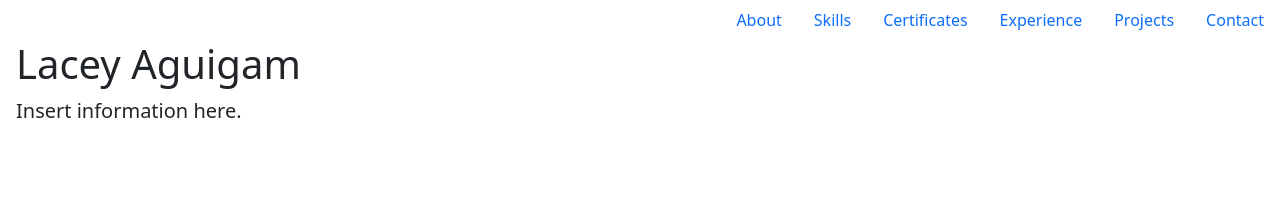
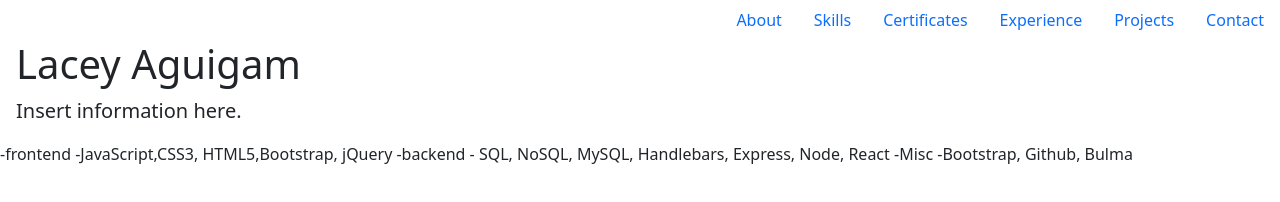
Before and after one commit to laceyaguigam/Portfolio, a plain HTML site: page index.html in a window 1280 px wide. Drawn offline with nearby package versions, Linux system fonts and the light colour scheme.

Commit message:
added skills information in the designated section

```diff
--- a/index.html
+++ b/index.html
@@ -47,7 +47,14 @@
 
 
     <!-- Experience -->
+
     <!-- Skills -->
+    -frontend
+        -JavaScript,CSS3, HTML5,Bootstrap, jQuery
+    -backend
+        - SQL, NoSQL, MySQL, Handlebars, Express, Node, React
+    -Misc
+        -Bootstrap, Github, Bulma
     <!-- Certificates -->
     <!-- Projects -->
     <!-- Contact -->
```
